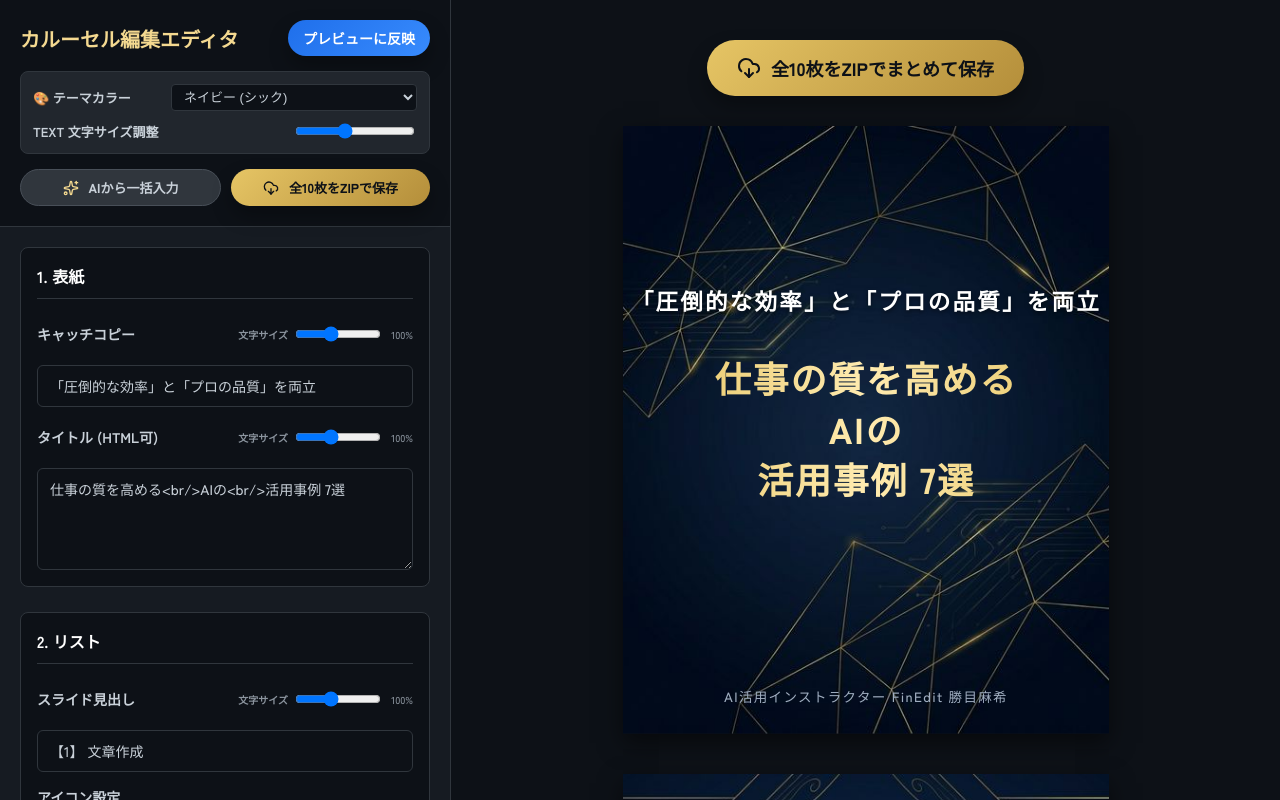
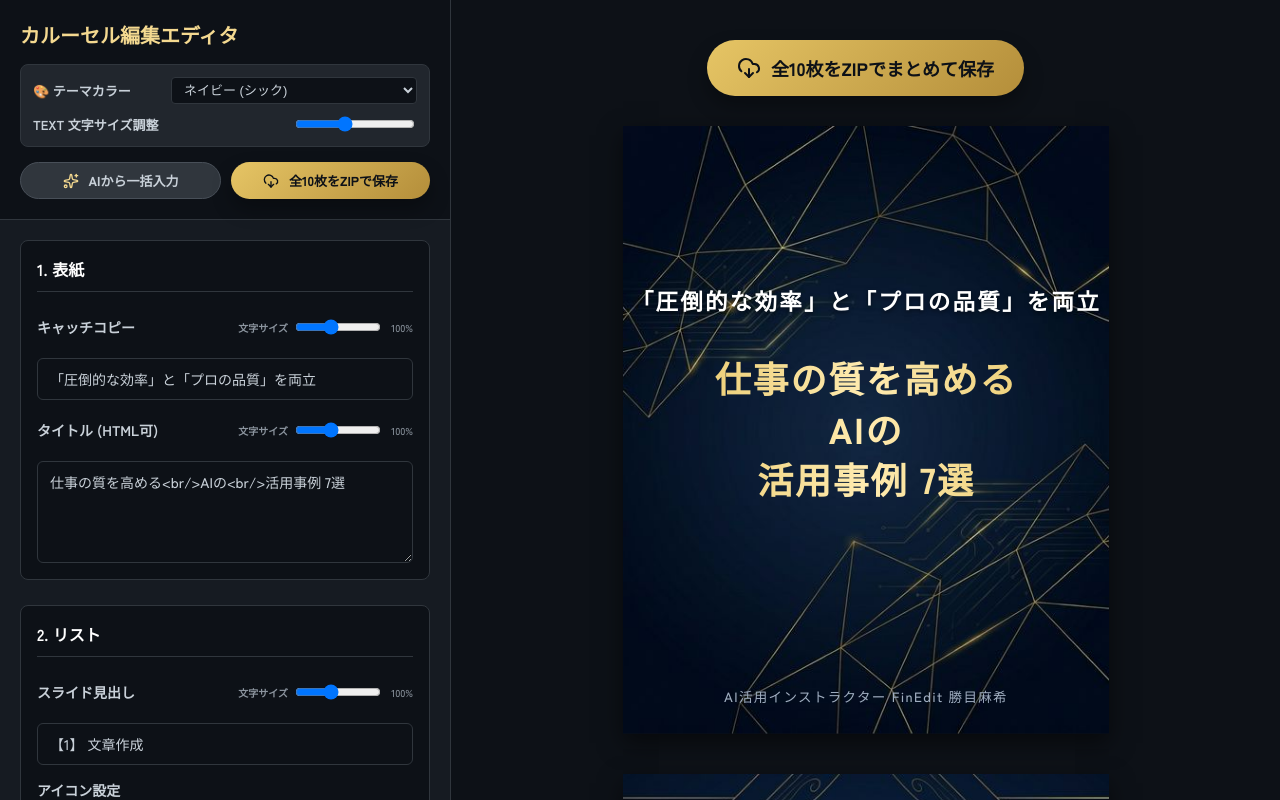
Before and after one commit to makikatsume0503-source/instagram001, a React (Vite) app: page / in a window 1280 px wide. Built offline with nearby package versions, Linux system fonts and the light colour scheme.

Commit message:
Enable real-time preview and remove Apply button

```diff
--- a/src/App.jsx
+++ b/src/App.jsx
@@ -1,4 +1,4 @@
-import React, { useState } from 'react';
+import React, { useState, useEffect } from 'react';
 import Slide from './components/Slide';
 import * as htmlToImage from 'html-to-image';
 import JSZip from 'jszip';
@@ -142,6 +142,11 @@ function App() {
   const [globalTheme, setGlobalTheme] = useState('navy'); // 'navy' or 'light'
   const [fontScale, setFontScale] = useState(1.0);
 
+  // Auto-sync draftSlides to slides for real-time preview
+  useEffect(() => {
+    setSlides(draftSlides);
+  }, [draftSlides]);
+
   // Updates simple string properties in DRAFT
   const handleUpdateSlide = (id, field, value) => {
     setDraftSlides(draftSlides.map(slide =>
@@ -181,11 +186,6 @@ function App() {
       }
       return slide;
     }));
-  };
-
-  // Applies draft changes to the actual slides visible in preview
-  const handleApplyChanges = () => {
-    setSlides(draftSlides);
   };
 
   const handleDownloadAll = async () => {
@@ -325,13 +325,6 @@ function App() {
         <div className="editor-header" style={{ flexDirection: 'column', alignItems: 'stretch', gap: '15px' }}>
           <div style={{ display: 'flex', justifyContent: 'space-between', alignItems: 'center' }}>
             <h1>カルーセル編集エディタ</h1>
-            <button
-              className="download-all-btn"
-              style={{ padding: '8px 15px', fontSize: '14px', marginBottom: 0, background: 'linear-gradient(135deg, #1f6feb, #388bfd)', color: '#ffffff' }}
-              onClick={handleApplyChanges}
-            >
-              プレビューに反映
-            </button>
           </div>
 
           {/* Global Controls */}
```
